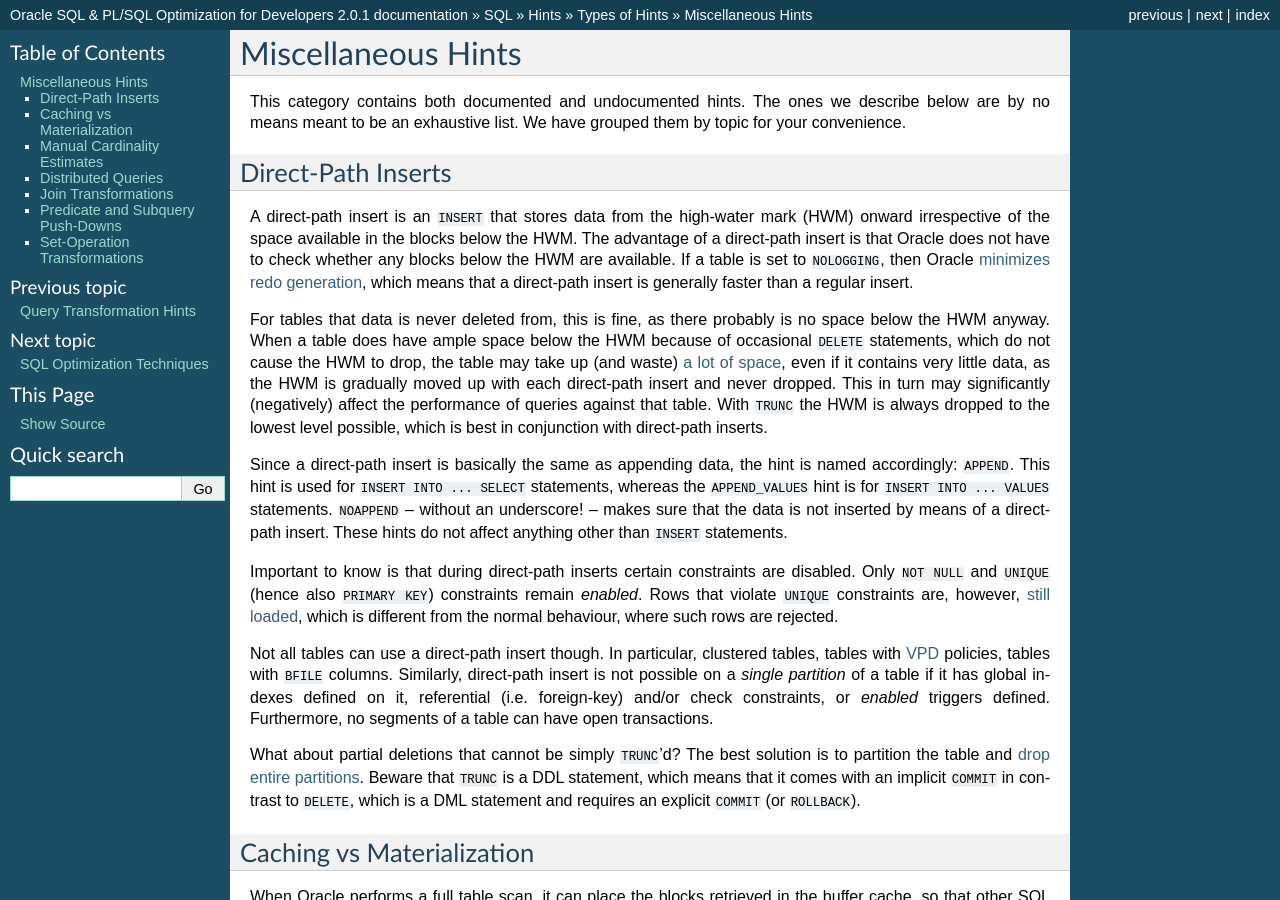
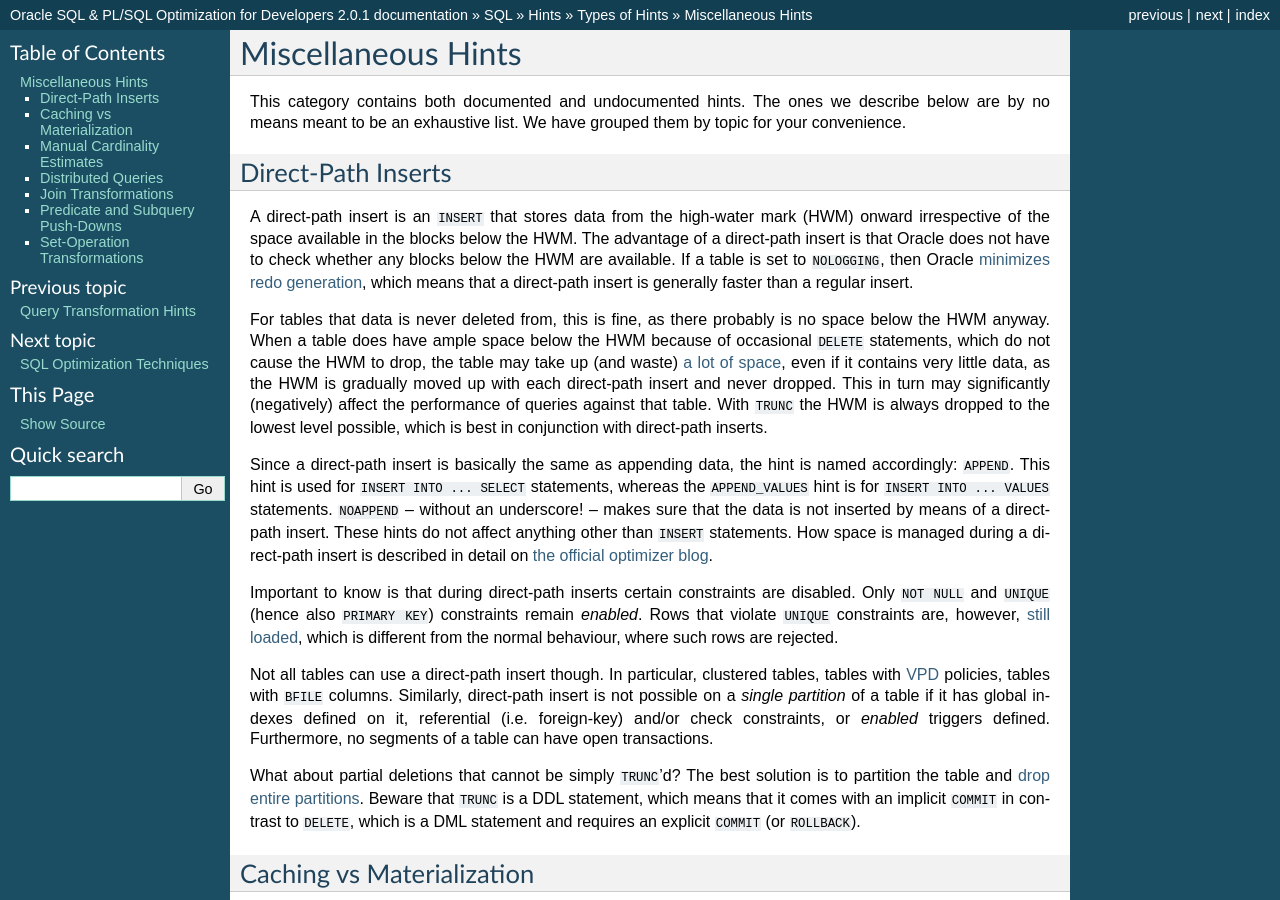
Before and after one commit to ianhellstrom/rtfd, a Sphinx documentation site: the page built from source/sql/hints/types/miscellaneous.rst, in a window 1280 px wide and 900 px high. Built offline with Sphinx 7.4.7, drawn with Linux system fonts in a browser that asks for light colours.

Commit message:
Add link on DPI space management

```diff
--- a/source/sql/hints/types/miscellaneous.rst
+++ b/source/sql/hints/types/miscellaneous.rst
@@ -23,6 +23,7 @@ Since a direct-path insert is basically the same as appending data, the hint is
 This hint is used for ``INSERT INTO ... SELECT`` statements, whereas the ``APPEND_VALUES`` hint is for ``INSERT INTO ... VALUES`` statements.
 ``NOAPPEND`` -- without an underscore! -- makes sure that the data is not inserted by means of a direct-path insert.
 These hints do not affect anything other than ``INSERT`` statements.
+How space is managed during a direct-path insert is described in detail on `the official optimizer blog`_.
 
 Important to know is that during direct-path inserts certain constraints are disabled.
 Only ``NOT NULL`` and ``UNIQUE`` (hence also ``PRIMARY KEY``) constraints remain *enabled*.
@@ -223,3 +224,4 @@ In case the initialization parameter ``_CONVERT_SET_TO_JOIN`` has been set, you
 .. _`deprecated`: http://docs.oracle.com/cd/B12037_01/server.101/b10752/whatsnew.htm
 .. _`join elimination`: http://oracle-base.com/articles/misc/join-elimination.php
 .. _`still loaded`: http://docs.oracle.com/database/121/SUTIL/ldr_modes.htm#SUTIL1331
+.. _`the official optimizer blog`: http://blogs.oracle.com/optimizer/entry/space_management_and_oracle_direct
```
